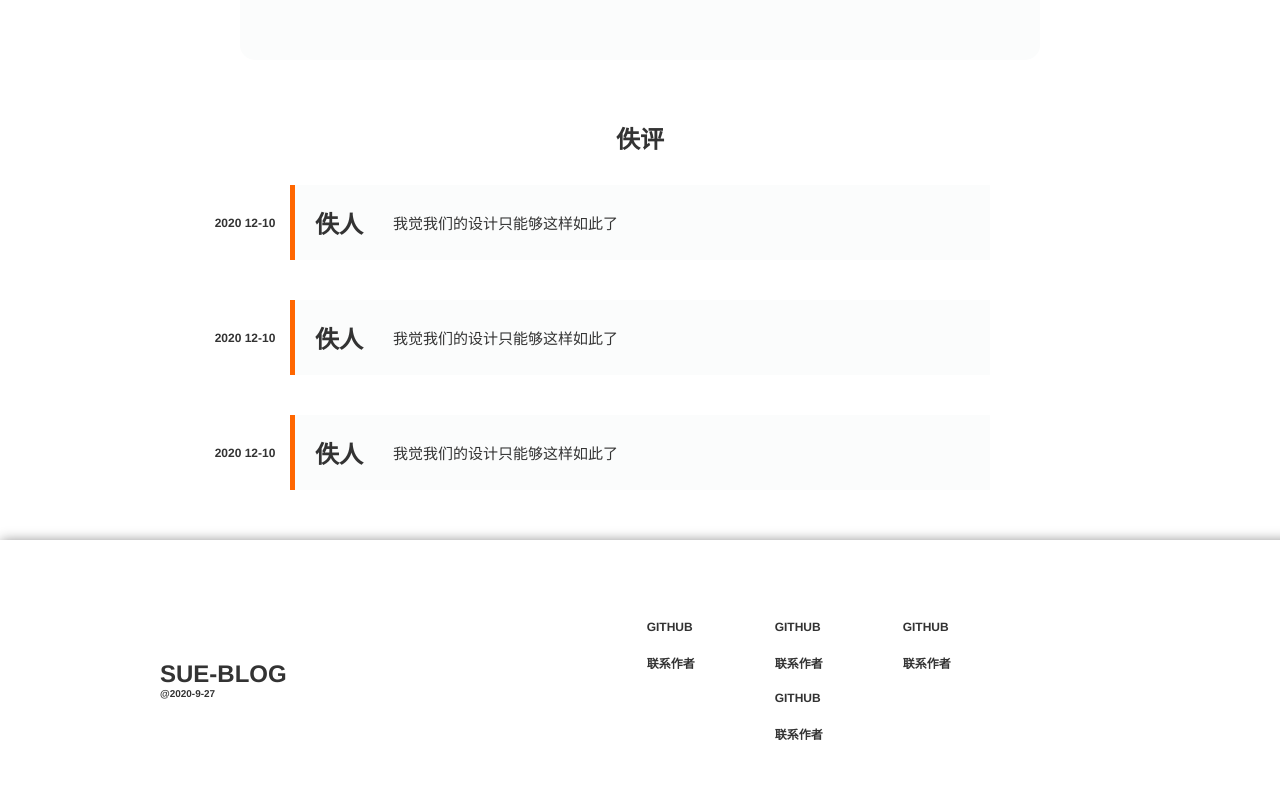
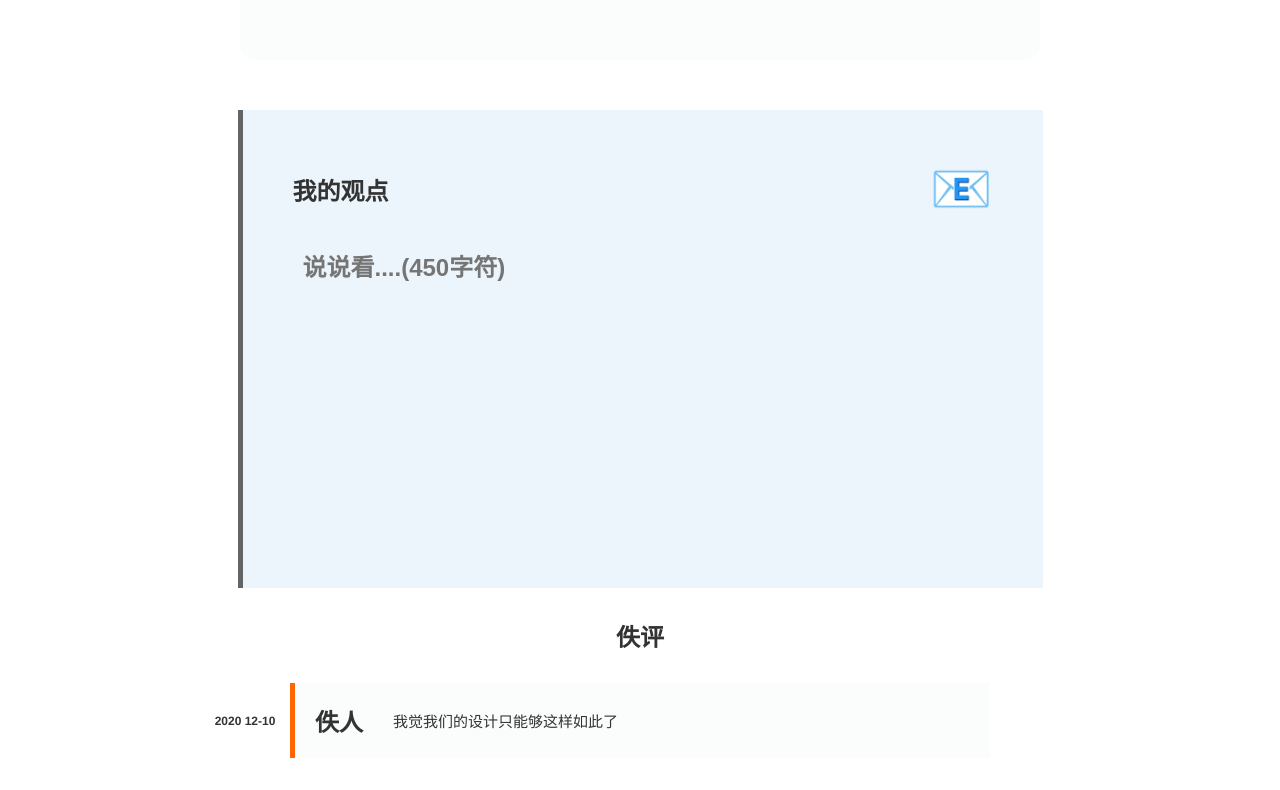
Before and after one commit to GEKSS5289/sue-blog-toc, a Vue app: page /article in a window 1280 px wide. Shown: the part 850-1640 px from the top of the page. Built offline with nearby package versions, Linux system fonts and the light colour scheme.

Commit message:
完善动画

```diff
--- a/src/assets/css/basic.scss
+++ b/src/assets/css/basic.scss
@@ -1,4 +1,5 @@
 @import "mixin.scss";
+
 .text-s1 {
   color: #333333;
   font-weight: bold;
@@ -112,6 +113,7 @@ a {
 }
 
 
+
 .active{
   background-color: #ff6600 !important;
 }
@@ -121,3 +123,27 @@ a {
   margin-left: auto;
   margin-right: auto;
 }
+
+.blog-readme-begin{
+  @include showbegin();
+}
+
+.blog-readme-end{
+  @include showEnd();
+}
+
+.blog-dynamic-begin{
+  @include showbegin();
+}
+
+.blog-dynamic-end{
+  @include showEnd();
+}
+
+.blog-service-begin{
+  @include showbegin();
+}
+
+.blog-service-end{
+  @include showEnd();
+}
--- a/src/assets/css/mixin.scss
+++ b/src/assets/css/mixin.scss
@@ -15,3 +15,24 @@
 @mixin shadowHover(){
   box-shadow: 1px 7px 12px #888888;
 }
+
+@mixin textareaDef(){
+  border: none;
+  overflow-x:hidden;
+  overflow-y:hidden;
+  resize: none;
+  font-weight: bold;
+  font-family: Arial;
+}
+
+@mixin showbegin(){
+  opacity: 0;
+  margin-top: 400px !important;
+  transition: all 1s;
+}
+
+@mixin showEnd(){
+  transition: all 1s;
+  //margin-top: -200px;
+  opacity: 1;
+}
--- a/src/components/sue-article/ArticleComment.vue
+++ b/src/components/sue-article/ArticleComment.vue
@@ -22,9 +22,6 @@
   @import "../../assets/css/basic.scss";
 .article-comment-container{
   padding: 10px;
-  margin-left: auto;
-  margin-right: auto;
-
   width: 700px;
   h1{
     text-align: center;
--- /dev/null
+++ b/src/components/sue-article/comment/ArticleUserSay.vue
@@ -0,0 +1,64 @@
+<template>
+    <div class="user-say-container">
+      <div class="user-say-options">
+        <h1>我的观点</h1>
+        <div class="send-button">📧</div>
+      </div>
+      <textarea placeholder="说说看....(450字符)" maxlength="450"></textarea>
+    </div>
+</template>
+
+<script lang="ts">
+    import {defineComponent} from 'vue'
+
+    export default defineComponent({
+        name: "ArticleUserSay"
+    })
+</script>
+
+<style lang="scss" scoped>
+  @import "../../../assets/css/mixin.scss";
+
+  .user-say-container{
+    display: flex;
+    flex-direction: column;
+
+    width: 700px;
+    /*height: 150px;*/
+    padding: 50px;
+    background-color:#EBF5FB;
+    /*margin-left: auto;*/
+    /*margin-right: auto;*/
+    border-left: 5px solid #626567;
+    margin-bottom: 20px;
+    transition: all 0.6s;
+    &:hover{
+      @include shadow();
+    }
+
+    .user-say-options{
+      display: flex;
+      flex-direction: row;
+      justify-content: space-between;
+      align-items: center;
+      .send-button{
+        font-size: 50px;
+        /*margin-right: 20px;*/
+        cursor: pointer;
+        /*margin-left: 40px;*/
+      }
+    }
+    textarea{
+      padding: 10px;
+      box-sizing: border-box;
+      height: 300px;
+      font-size: 24px;
+      background:none;
+      width: 700px;
+      margin-top: 20px;
+      @include textareaDef();
+      overflow-y:scroll;
+    }
+  }
+
+</style>
--- a/src/components/sue-container/DynamicList.vue
+++ b/src/components/sue-container/DynamicList.vue
@@ -7,8 +7,6 @@
           <blog-text :content="item.content" :mood="item.mood" :createdTime="item.createdTime">
           </blog-text>
         </div>
-
-
 
     </div>
   </div>
--- a/src/components/sue-editor/GiveMeEditor.vue
+++ b/src/components/sue-editor/GiveMeEditor.vue
@@ -1,7 +1,7 @@
 <template>
   <div class="editor-container" :class="{'hidden-editor':showEditor}">
-    <textarea placeholder="说说你的想法....." maxlength="500"  :class="{'hidden-editor':showEditor}" v-model="content" @keydown="test"></textarea>
-    <div class="word-count"><span :class="{'full':full}">{{count}}</span>/500</div>
+    <textarea placeholder="说说你的想法.....(320字符)" maxlength="320"  :class="{'hidden-editor':showEditor}" v-model="content" @keydown="test"></textarea>
+    <div class="word-count"><span :class="{'full':full}">{{count}}</span>/320</div>
     <div class="give-me-push" :class="{'hidden':showEditor}" @click="clickPush">📧PUSH</div>
   </div>
 
@@ -24,7 +24,7 @@
       const showTextarea = ref(false);
       function test() {
         count.value = content.value.length
-        if(count.value == 500){
+        if(count.value == 320){
           full.value = true
         }else{
           full.value = false
@@ -48,9 +48,10 @@
 
 <style lang="scss" scoped>
   @import "../../assets/css/basic.scss";
+  @import "../../assets/css/mixin.scss";
 .editor-container{
   width: 700px;
-  height: 400px;
+  height: 300px;
   transition: all 1s;
   background-color:#F8F9F9;
   border-radius: 25px;
@@ -60,16 +61,13 @@
   textarea{
     font-size: 24px;
     width: 630px;
-    height: 300px;
+    height: 200px;
     /*padding: 50px;*/
     color: #7B7D7D;
     font-weight: bold;
     font-family: Arial;
     background: none;
-    border: none;
-    overflow-x:hidden;
-    overflow-y:hidden;
-    resize: none;
+    @include textareaDef();
     margin-bottom: 20px;
   }
   .full{
--- a/src/views/Article.vue
+++ b/src/views/Article.vue
@@ -2,6 +2,7 @@
   <div class="container">
     <ArticleTextarea></ArticleTextarea>
 <!--    <article-right></article-right>-->
+    <article-user-say></article-user-say>
     <article-comment></article-comment>
   </div>
 </template>
@@ -11,12 +12,14 @@ import { defineComponent } from 'vue'
 import ArticleTextarea from '@/components/sue-article/ArticleTextarea.vue'
 import ArticleRight from '@/components/sue-article/ArticleRight'
 import ArticleComment from '@/components/sue-article/ArticleComment'
+import ArticleUserSay from '@/components/sue-article/comment/ArticleUserSay'
 export default defineComponent({
     name:"Article",
     components:{
       ArticleTextarea,
       ArticleRight,
-      ArticleComment
+      ArticleComment,
+      ArticleUserSay
     }
 })
 
@@ -26,6 +29,6 @@ export default defineComponent({
     display: flex;
     flex-direction: column;
     justify-content: space-between;
-
+    align-items: center;
   }
 </style>
--- a/src/views/Index.vue
+++ b/src/views/Index.vue
@@ -1,15 +1,15 @@
 <template>
-  <blog-read-me></blog-read-me>
+  <blog-read-me :class="{'blog-readme-begin':readmeStatus,'blog-readme-end':!readmeStatus}"></blog-read-me>
   <div class="container">
-    <dynamic-list></dynamic-list>
-    <blog-service-list></blog-service-list>
+    <dynamic-list :class="{'blog-dynamic-begin':dynamicStatus,'blog-dynamic-end':!dynamicStatus}"></dynamic-list>
+    <blog-service-list :class="{'blog-service-begin':serviceStatus,'blog-service-end':!serviceStatus}"></blog-service-list>
   </div>
   <blog-give-me></blog-give-me>
 
 </template>
 
 <script lang="ts">
-  import {defineComponent} from 'vue'
+  import {defineComponent,ref,onMounted,onBeforeMount} from 'vue'
   import DynamicList from "@/components/sue-container/DynamicList.vue";
   import BlogServiceList from "@/components/sue-container/BlogServiceList.vue"
   import BlogGiveMe  from "@/components/sue-index/BlogGiveMe.vue"
@@ -24,6 +24,37 @@
       BlogReadMe
 
     },
+    setup(){
+      const begin = ref('blog-readme-begin')
+      const end = ref('blog-readme-end')
+      const readmeStatus = ref(true)
+      const dynamicStatus = ref(true)
+      const serviceStatus = ref(true)
+
+      onMounted(()=>{
+        setTimeout(()=>{
+          readmeStatus.value = !readmeStatus.value
+        },200)
+
+        setTimeout(()=>{
+          dynamicStatus.value = !dynamicStatus.value
+          serviceStatus.value = !serviceStatus.value
+        },700)
+
+
+
+        // clearTimeout(time)
+      })
+
+
+      return{
+        begin,
+        end,
+        readmeStatus,
+        dynamicStatus,
+        serviceStatus
+      }
+    }
 
   })
 </script>
```
